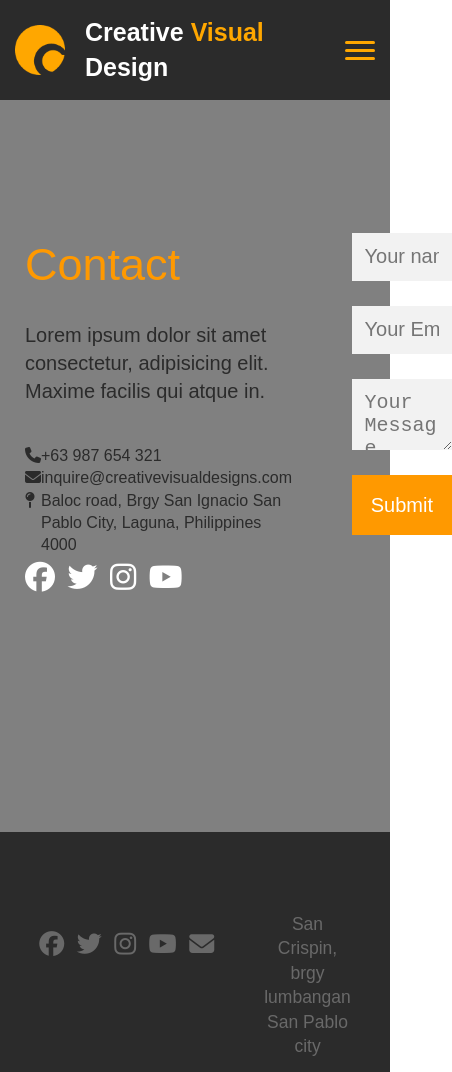
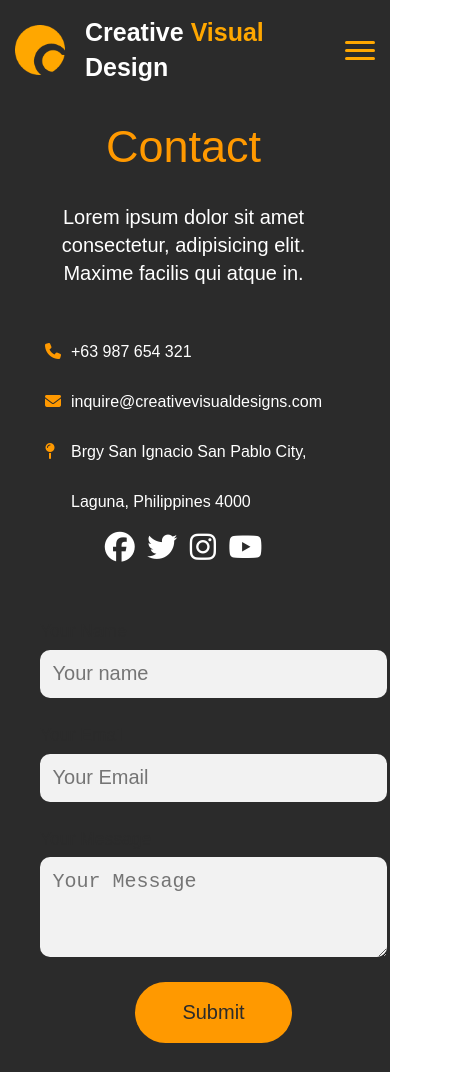
Before and after one commit to ejhshshshs/basic-cvv, a plain HTML site: page contact.html in a window 390 px wide. Shown: the top 1072 px of the page, 452 px wide, since content can reach past the window. Drawn offline with Linux system fonts and the light colour scheme.

Commit message:
contact123

```diff
--- a/contact.html
+++ b/contact.html
@@ -34,6 +34,7 @@
 
     </header>
     <section class="contact">
+        <div class="container">
             <div class="contact__container">
                 <div class="contact__wrapper">
                     <div class="contact__title">
@@ -41,42 +42,46 @@
                         <p>Lorem ipsum dolor sit amet consectetur, adipisicing elit. Maxime facilis qui atque in.</p>
                         <div class="contact__details">
                             <table>
-
                                 <tr>
                                     <td><i class="fa-solid fa-phone"></i></td>
                                     <td>+63 987 654 321</td>
                                 </tr>
-
                                 <tr>
                                     <td><i class="fa-solid fa-envelope"></i></td>
                                     <td>inquire@creativevisualdesigns.com</td>
                                 </tr>
-
                                 <tr>
                                     <td><i class="fa-solid fa-map-pin"></i></td>
-                        <td>Baloc road, Brgy San Ignacio San Pablo City, Laguna, Philippines 4000</td>
+                                    <td>Brgy San Ignacio San Pablo City, Laguna, Philippines 4000</td>
                                 </tr>
                             </table>
-
                         </div>
-
 
                         <div class="contact__horizontal">
                             <ul>
-                            <li><a href=""><i class="fa-brands fa-facebook" ></i></a></li>
-                            <li><a href=""><i class="fa-brands fa-twitter" ></i></a></li>
-                            <li><a href=""><i class="fa-brands fa-instagram" ></i></a></li>
-                            <li><a href=""><i class="fa-brands fa-youtube"></i></a></li>
+                                <li><a href="" aria-label="Facebook"><i class="fa-brands fa-facebook"></i></a></li>
+                                <li><a href="" aria-label="Twitter"><i class="fa-brands fa-twitter"></i></a></li>
+                                <li><a href="" aria-label="Instagram"><i class="fa-brands fa-instagram"></i></a></li>
+                                <li><a href="" aria-label="YouTube"><i class="fa-brands fa-youtube"></i></a></li>
                             </ul>
                         </div>
                     </div>
                 </div>
-            <form action="kontak" method="POST" class="contact__form">
+
+                <!-- The Form -->
+                <form class="contact__form">
+                    <label for="name">Your Name</label>
                     <input type="text" id="name" name="name" placeholder="Your name" class="contact__inputs" required>
+                    <label for="email">Your Email</label>
                     <input type="email" id="email" name="email" placeholder="Your Email" class="contact__inputs" required>
+                    <label for="message">Your Message</label>
                     <textarea id="message" name="message" placeholder="Your Message" class="contact__inputs" required></textarea>
                     <button type="submit" class="submit">Submit</button>
                 </form>
+            </div>
+        </div>
+
+            </div>
         </div>
     </section>
     <footer class="footer">
--- a/srvc.html
+++ b/srvc.html
@@ -108,5 +108,6 @@
         </div>
       </footer>
 
+      <script src="/script.js"></script>
 </body>
 </html>
--- a/style.css
+++ b/style.css
@@ -439,6 +439,7 @@
   display: flex;
   align-items: center;
 }
+
 @media screen and (max-width: 500px) {
   .footer .footer__wrapper {
     display: flex;
@@ -450,7 +451,6 @@
     padding-top: 1.5rem;
   }
 }
-
 
 
 
@@ -833,6 +833,7 @@ display: none;
 
 
 
+
 .update .container {
    display: grid;
    grid-template-columns: 2.5fr 1.5fr;
@@ -929,10 +930,15 @@ display: none;
   padding-bottom: 3rem;
 }
 
+
+
+
+/* SARAP MO LAST PAGE/ */
   /* CONTACTS */
   .contact {
-  padding: 23.29rem 0;
-  background-color: gray;
+    padding-top: 18rem ;
+    background-color: #2b2b2b;
+    padding-bottom: 15rem;
   }
   .contact__container {
     display: flex;
@@ -955,10 +961,29 @@ display: none;
   }
 
   .contact__title p {
-  color: #2b2b2b;
+    color: #ffffff;
     font-size: 2rem;
     margin-bottom: 4rem;
   }
+
+  .contact__details td {
+    color: white; /* Set text color to white */
+    line-height: 5rem;
+  }
+
+  .contact__details td i {
+    color: #ff9900; /* Set icon color to yellow */
+  }
+
+  .contact__details td {
+    padding: 0 5px; /* Adds 5px horizontal space between the cells */
+    color: white;   /* Text color */
+  }
+
+  .contact__details td i {
+    color: #ff9900; /* Icon color */
+  }
+
 
   .contact__line {
     border: 0;
@@ -988,26 +1013,31 @@ display: none;
     display: flex;
     align-items: center;
     margin: 1.25rem 0;
+    color: #ffa700;
   }
 
-.contact .contact__item ul li{
-display: flex;
-align-items: center;
-color: ;
+  .contact .contact__title table tr {
+    padding-left: 10rem;
   }
 
-.contact .contact__logo ul li a{
-  color: #ffa700;
+  .contact .contact__title table {
+    height: 10rem;
+  }
+
+  .contact .contact__horizontal {
+    color: #ffffff;
   }
 
   .contact__details .icon {
     margin-right: 1.25rem;
   }
 
+
   .contact__form {
     flex: 1;
     display: flex;
     flex-direction: column;
+    padding-top: 5rem;
   }
 
   .contact__form label {
@@ -1024,41 +1054,68 @@ color: ;
     width: 100%;
   }
 
+  .contact__inputs {
+    background-color: #f2f2f2;
+    border: none;
+    padding: 1.25rem;
+    margin-bottom: 2.5rem;
+    font-size: 2rem;
+    width: 100%;
+    border-radius: 10px;
+  }
+
+
   .submit {
     background-color: #ff9900;
-  color: #ffffff;
+    color: #2b2b2b;
     border: none;
     padding: 1.875rem;
     font-size: 2rem;
     cursor: pointer;
     transition: background-color 0.3s ease;
+    border-radius: 6rem;
+    margin-left: auto;
+    width: 45%;
   }
 
   .submit:hover {
-  background-color: #e68a00;
+    background-color: white;
   }
 
-footer {
-  background-color: #1a1a1a;
-  color: #ffffff;
-  padding: 4rem 0;
+  #message {
+    height: 100px; /* Set the desired height */
+  }
+
+  /* Initially, hide the pop-up */
+  .popup.hidden {
+    display: none;
+  }
+ .contact {
+  border-bottom: 1px solid #ffffff
+ }
+
+ @media (max-width: 500px) {
+  .contact__container{
+    display: grid;
+    grid-template-columns: 1fr;
+    margin: 0 auto;
+  }
+  .contact__title h2 {
+    text-align: center;
+  }
+  .contact__title {
+    margin: 0 auto;
+    justify-items: center;
+  }
+  .contact__title p{
     text-align: center;
   }
 
-footer p {
-  font-size: 1.75rem;
-  margin-bottom: 1rem;
+  .submit{
+    margin: 0 auto
   }
-
-footer .social__icons {
-  display: flex;
-  justify-content: center;
-  gap: 1.25rem;
-  margin-top: 1rem;
+  .contact {
+    padding-top: 10rem ;
+    padding-bottom: 5rem;
   }
-
-footer .social__icons a {
-  color: #ffffff;
-  font-size: 3rem;
-  text-decoration: none;
 }
```
Lines whose indentation alone changed are shown as unchanged.
